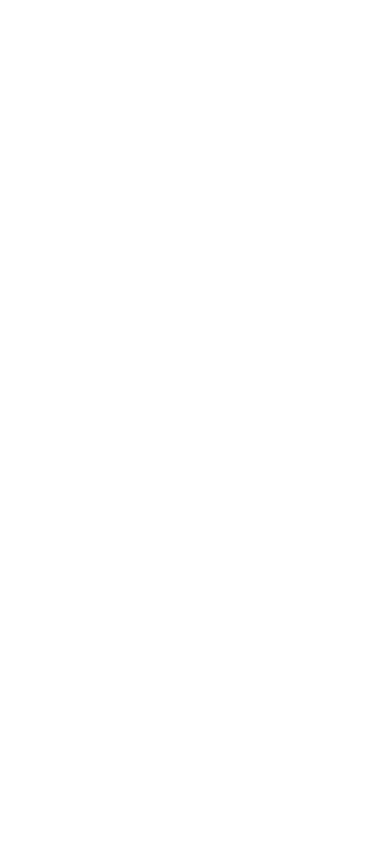
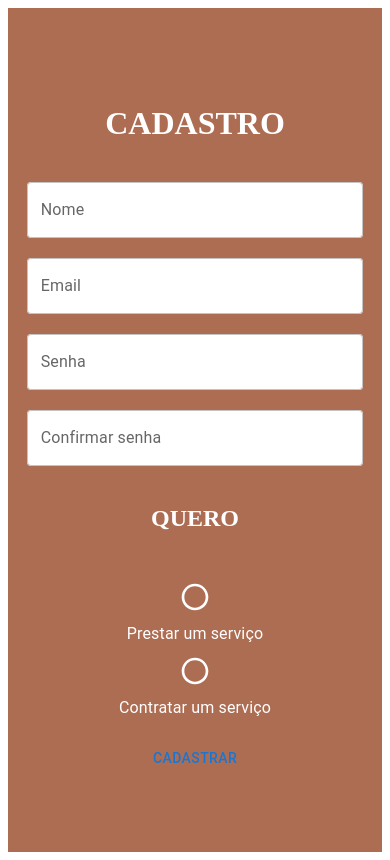
Before and after one commit to dorivalmachado/capstone-q2-ajude-meu-pet, a React (Create React App) app: page / in a window 390 px wide. Built offline with nearby package versions, Linux system fonts and the light colour scheme.

Commit message:
feat(register): register form creation, desktop and mobile version

```diff
--- a/src/App.js
+++ b/src/App.js
@@ -1,8 +1,9 @@
+import { Register } from "./Components/Register";
 
 function App() {
   return (
     <>
-
+      <Register />
     </>
   );
 }
--- /dev/null
+++ b/src/Components/Register/index.jsx
@@ -0,0 +1,184 @@
+import { Container, FormContainer, Bar, Teste } from "./styles";
+import {
+  TextField,
+  RadioGroup,
+  Radio,
+  FormControlLabel,
+  Button,
+} from "@mui/material";
+
+import * as yup from "yup";
+import { useForm } from "react-hook-form";
+import { yupResolver } from "@hookform/resolvers/yup";
+import { useLayoutEffect, useState } from "react";
+
+export const Register = () => {
+  const schema = yup.object().shape({
+    name: yup.string().required("Nome obrigatório"),
+    email: yup.string().required("E-mail obrigatório").email("E-mail inválido"),
+    password: yup
+      .string()
+      .required("Senha obrigatória")
+      .min(8, "Mínimo de 8 dígitos"),
+    confirmPass: yup
+      .string()
+      .required("Campo obrigatório")
+      .oneOf([yup.ref("password")], "Senhas diferentes"),
+  });
+
+  const {
+    formState: { errors },
+    handleSubmit,
+    register,
+  } = useForm({
+    resolver: yupResolver(schema),
+  });
+
+  const [isClient, setIsClient] = useState(true);
+
+  const handleRadioChange = (e) => {
+    setIsClient(e.target.value);
+  };
+
+  const handleSignUp = (data) => {
+    const newData = { ...data, isClient: isClient };
+    console.log(newData);
+  };
+
+  const textFieldStyle = {
+    "& label.Mui-focused": {
+      color: "#FFC04A",
+    },
+    "& .MuiInput-underline:after": {
+      borderBottomColor: "#FFC04A",
+    },
+    "& .MuiOutlinedInput-root": {
+      background: "white",
+      "& fieldset": {
+        //   borderColor: "black",
+      },
+      "&:hover fieldset": {
+        borderColor: "#FFC04A",
+      },
+      "&.Mui-focused fieldset": {
+        borderColor: "#FFC04A",
+      },
+    },
+  };
+
+  function useWindowSize() {
+    const [size, setSize] = useState([0, 0]);
+    useLayoutEffect(() => {
+      function updateSize() {
+        setSize([window.innerWidth, window.innerHeight]);
+      }
+      window.addEventListener("resize", updateSize);
+      updateSize();
+      return () => window.removeEventListener("resize", updateSize);
+    }, []);
+    return size;
+  }
+
+  function ShowWindowDimensions(props) {
+    return useWindowSize();
+  }
+
+  const [width] = ShowWindowDimensions();
+  console.log(width);
+
+  return (
+    <Teste>
+      <Bar width={width} />
+      <Container>
+        <FormContainer>
+          <form onSubmit={handleSubmit(handleSignUp)}>
+            <h1>CADASTRO</h1>
+            <TextField
+              label="Nome"
+              variant="outlined"
+              fullWidth
+              {...register("name")}
+              error={!!errors.name}
+              helperText={errors.name?.message}
+              sx={textFieldStyle}
+            />
+
+            <TextField
+              label="Email"
+              variant="outlined"
+              fullWidth
+              {...register("email")}
+              error={!!errors.email}
+              helperText={errors.email?.message}
+              sx={textFieldStyle}
+            />
+            <TextField
+              label="Senha"
+              variant="outlined"
+              fullWidth
+              {...register("password")}
+              error={!!errors.password}
+              helperText={errors.password?.message}
+              sx={textFieldStyle}
+            />
+            <TextField
+              label="Confirmar senha"
+              variant="outlined"
+              fullWidth
+              {...register("confirmPass")}
+              error={!!errors.confirmPass}
+              helperText={errors.confirmPass?.message}
+              sx={textFieldStyle}
+            />
+            {/* <TextField label="Endereço" variant="outlined" /> */}
+            <h2>QUERO</h2>
+            <RadioGroup
+              className="radioContainer"
+              row
+              defaultValue="client"
+              value={isClient}
+              onChange={handleRadioChange}
+              sx={{
+                "& .MuiSvgIcon-root": {
+                  fontSize: 32,
+                },
+              }}
+            >
+              <FormControlLabel
+                value="client"
+                control={
+                  <Radio
+                    sx={{
+                      color: "white",
+                      "&.Mui-checked": {
+                        color: "white",
+                      },
+                    }}
+                  />
+                }
+                label="Prestar um serviço"
+                labelPlacement="bottom"
+              />
+              <FormControlLabel
+                value="worker"
+                control={
+                  <Radio
+                    sx={{
+                      color: "white",
+                      "&.Mui-checked": {
+                        color: "white",
+                      },
+                    }}
+                  />
+                }
+                label="Contratar um serviço"
+                labelPlacement="bottom"
+              />
+            </RadioGroup>
+            <Button type="submit">Cadastrar</Button>
+          </form>
+        </FormContainer>
+      </Container>
+    </Teste>
+  );
+};
--- /dev/null
+++ b/src/Components/Register/styles.js
@@ -0,0 +1,87 @@
+import styled, { keyframes } from "styled-components";
+import dog from "../../Assests/images/flirting-dog.svg";
+
+export const Container = styled.div`
+  background-color: #ad6d53;
+  height: 100vh;
+  width: 100vw;
+`;
+
+export const FormContainer = styled.div`
+  height: 100%;
+  display: flex;
+  justify-content: center;
+  align-items: center;
+
+  h1 {
+    margin-bottom: 20px;
+    padding: 0;
+    text-align: center;
+    color: white;
+  }
+
+  form {
+    height: 70%;
+    width: 90%;
+    max-width: 500px;
+    /* border: 1px solid chartreuse; */
+    display: flex;
+    flex-direction: column;
+    justify-content: center;
+    align-items: center;
+    gap: 20px;
+    margin: 0 auto;
+    padding: 14px;
+
+    .radioContainer {
+      display: flex;
+      align-items: center;
+      justify-content: center;
+      color: white;
+    }
+
+    h2 {
+      color: white;
+    }
+  }
+`;
+
+export const Bar = styled.div`
+  width: ${(props) => `${props.width - 500}px`};
+  /* width: 100px; */
+  height: 100vh;
+  background-color: white;
+  background: url(${dog}) no-repeat center;
+`;
+
+// const logoFromRight = keyframes`
+//   from {
+//     transform: translate(100%, -50%);
+//     opacity: 0;
+
+//   }
+//   to {
+//     transform: translate(-50%,-50%);
+//     opacity: 1;
+//   }`;
+
+// export const LoginLogo = styled.div`
+//   @media (min-width: 1000px) {
+//     width: 55%;
+//     height: 55%;
+//     background: url(${dog}) no-repeat center;
+//     /* background-size: 1000px; */
+//     background-size: contain;
+//     animation: ${logoFromRight} 1s;
+//     position: absolute;
+//     z-index: 1;
+//     right: 0;
+//     transform: translate(-50%, -50%);
+//     top: 50%;
+//     left: 70%;
+//   }
+// `;
+
+export const Teste = styled.div`
+  display: flex;
+`;
```
Also changed, not shown: src/Assets/images/flirting-dog.svg (added).
